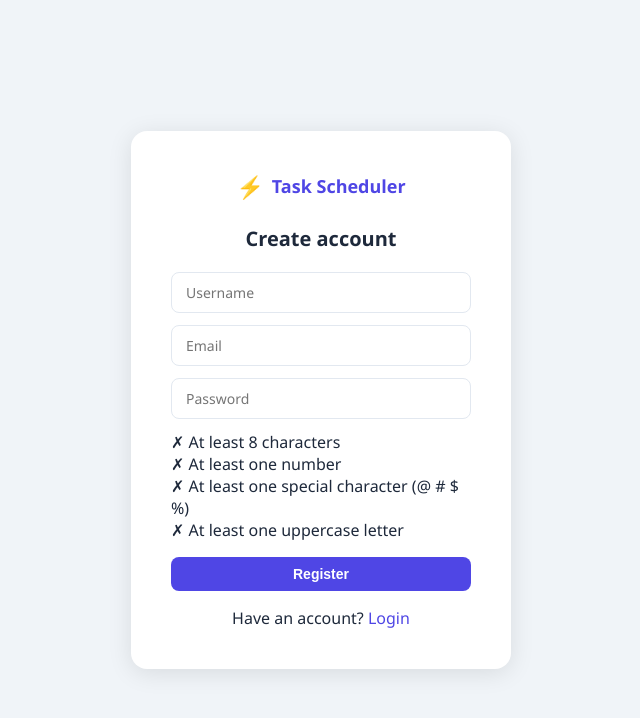
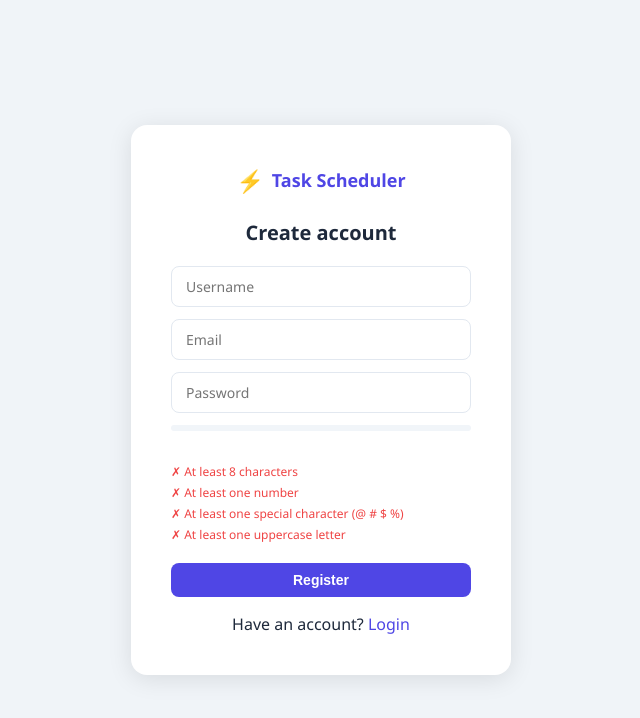
Before and after one commit to aadhikari2157-tech/prg-200-class-intelligent-task-scheduler-project, a Flask app: page /register in a window 1280 px wide. Shown: the top 718 px of the page, without its empty margins (319-959 px from the left). Run offline with Flask 3, Linux system fonts and the light colour scheme.

Commit message:
Update style.css

```diff
--- a/task_scheduler/static/style.css
+++ b/task_scheduler/static/style.css
@@ -900,6 +900,65 @@ nav {
 }
 
 /* ─────────────────────────────────────
+   AUTO PRIORITY NOTICE
+───────────────────────────────────── */
+
+.auto-priority-notice {
+  background: #ede9fe;
+  color: #4f46e5;
+  font-size: 12px;
+  font-weight: 600;
+  padding: 8px 12px;
+  border-radius: 8px;
+  margin-bottom: 12px;
+  text-align: center;
+}
+
+/* ─────────────────────────────────────
+   PASSWORD STRENGTH
+───────────────────────────────────── */
+
+.strength-bar-track {
+  width: 100%;
+  height: 6px;
+  background: #f1f5f9;
+  border-radius: 6px;
+  margin-bottom: 6px;
+  overflow: hidden;
+}
+
+.strength-bar-fill {
+  height: 6px;
+  border-radius: 6px;
+  width: 0%;
+  transition: width 0.3s ease, background 0.3s ease;
+}
+
+.strength-text {
+  font-size: 12px;
+  font-weight: 600;
+  margin-bottom: 10px;
+  min-height: 16px;
+}
+
+.password-rules {
+  display: flex;
+  flex-direction: column;
+  gap: 4px;
+  margin-bottom: 4px;
+}
+
+.rule {
+  font-size: 12px;
+  color: #ef4444;
+  transition: color 0.2s;
+}
+
+.rule.pass {
+  color: #22c55e;
+}
+
+/* ─────────────────────────────────────
    SCROLLBAR
 ───────────────────────────────────── */
 
```
